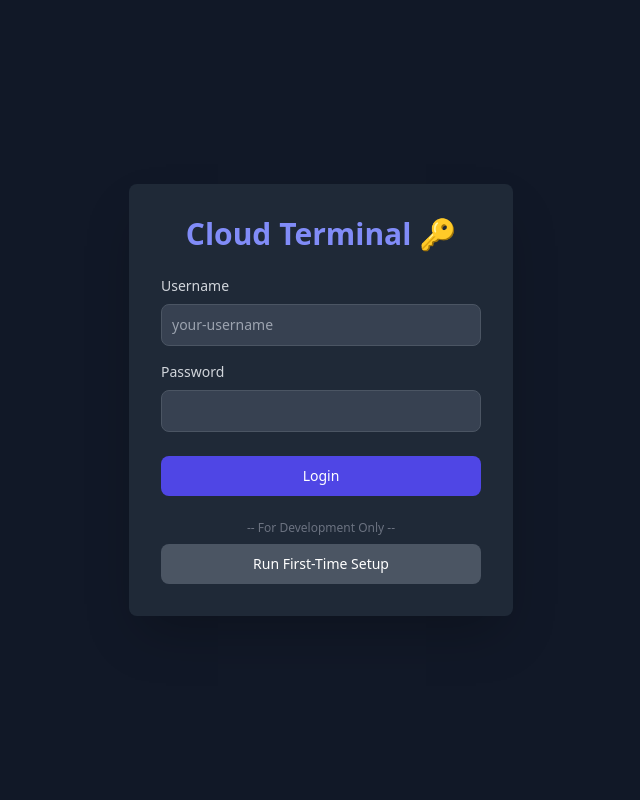
After one commit to sanjaykshebbar/cloud_terminal, a PHP site: page / in a window 1280 px wide. The commit adds this page. Shown: the whole page, without its empty margins (319-959 px from the left). Run offline with PHP 8.4, Linux system fonts and the light colour scheme; some libraries are stand-ins or nearby versions.

Commit message:
made some changes to the files

```diff
--- /dev/null
+++ b/index.php
@@ -0,0 +1,48 @@
+    <?php
+/**
+ * Code Author: SanjayKS
+ * Email ID: sanjaykehebbar@gmail.com
+ * ---------------------------------------------
+ * Version: 1.0.0
+ * Info: This is the main landing page for the Cloud Terminal application.
+ * It serves as the login page for users to access their terminals.
+ * During development, it includes a link to the one-time setup script.
+ * ---------------------------------------------
+ * Changelog:
+ * - v1.0.0 (2025-09-29): Initial creation of the login page with Tailwind CSS.
+ * Added a form for user login and a development-only button to access setup.php.
+ */
+?>
+<!DOCTYPE html>
+<html lang="en">
+<head>
+    <meta charset="UTF-8">
+    <meta name="viewport" content="width=device-width, initial-scale=1.0">
+    <title>Cloud Terminal - Login</title>
+    <script src="https://cdn.tailwindcss.com"></script>
+</head>
+<body class="bg-gray-900 text-white flex items-center justify-center h-screen font-sans">
+    <div class="bg-gray-800 p-8 rounded-lg shadow-2xl w-full max-w-sm">
+        <h1 class="text-3xl font-bold mb-6 text-center text-indigo-400">Cloud Terminal 🔑</h1>
+
+        <form action="src/auth.php" method="POST">
+            <div class="mb-4">
+                <label for="username" class="block mb-2 text-sm font-medium text-gray-300">Username</label>
+                <input type="text" name="username" id="username" class="bg-gray-700 border border-gray-600 text-white text-sm rounded-lg focus:ring-indigo-500 focus:border-indigo-500 block w-full p-2.5" placeholder="your-username" required>
+            </div>
+            <div class="mb-6">
+                <label for="password" class="block mb-2 text-sm font-medium text-gray-300">Password</label>
+                <input type="password" name="password" id="password" class="bg-gray-700 border border-gray-600 text-white text-sm rounded-lg focus:ring-indigo-500 focus:border-indigo-500 block w-full p-2.5" required>
+            </div>
+            <button type="submit" class="w-full text-white bg-indigo-600 hover:bg-indigo-700 focus:ring-4 focus:outline-none focus:ring-indigo-800 font-medium rounded-lg text-sm px-5 py-2.5 text-center">Login</button>
+        </form>
+
+        <div class="text-center mt-6">
+            <p class="text-xs text-gray-500 mb-2">-- For Development Only --</p>
+            <a href="setup.php" class="w-full inline-block bg-gray-600 hover:bg-gray-700 focus:ring-4 focus:outline-none focus:ring-gray-800 font-medium rounded-lg text-sm px-5 py-2.5 text-center">
+                Run First-Time Setup
+            </a>
+        </div>
+    </div>
+</body>
+</html>
```
Also changed, not shown: setup.php (+16 -5 lines), src/db.php (+24 -59 lines), db/cloudterminal.db (added).
